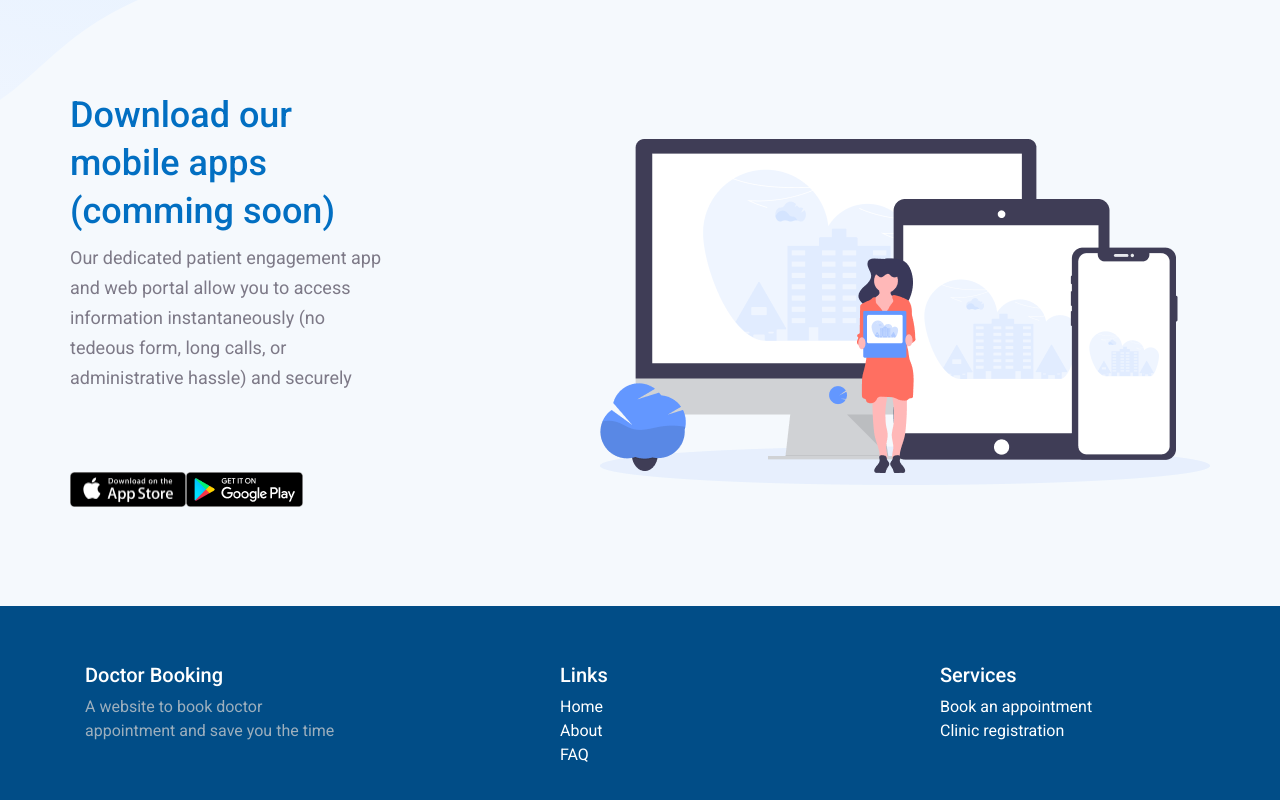
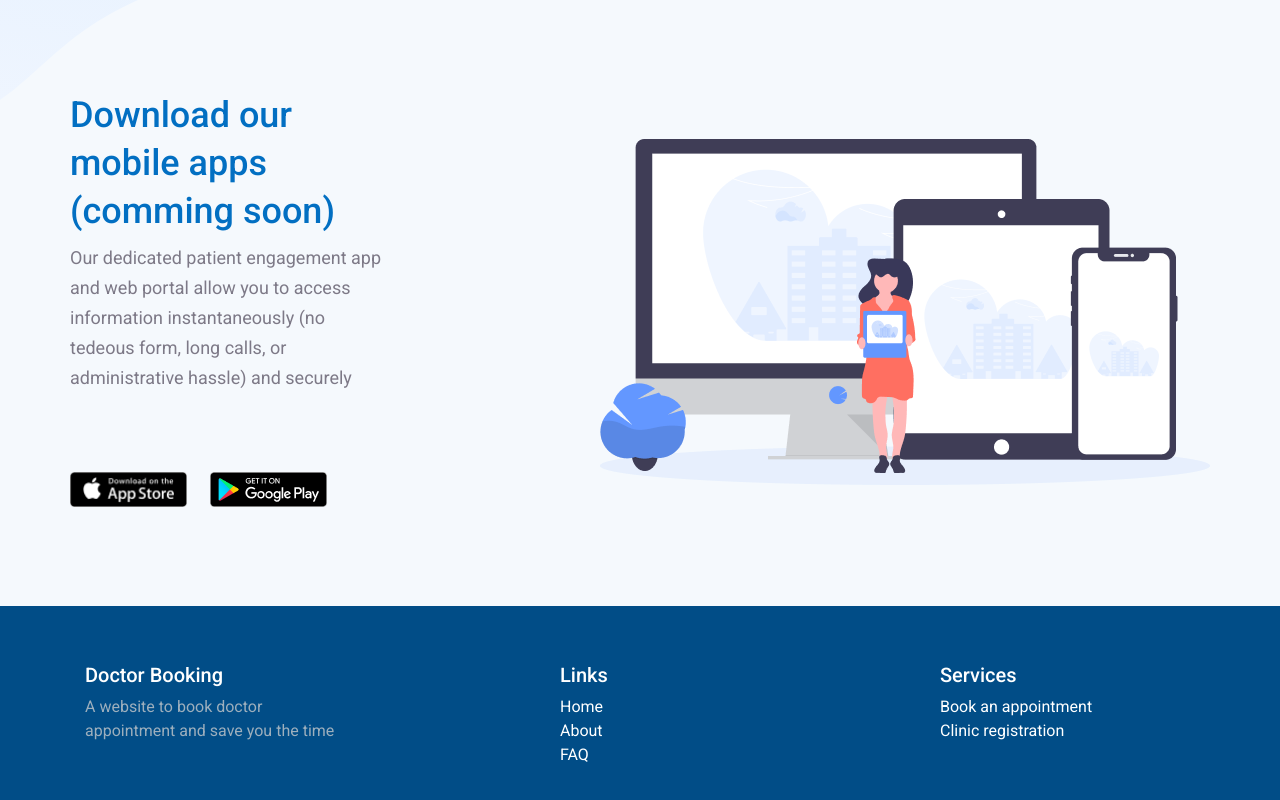
Before and after one commit to Iraq-WBC-Capstones-2020/doctor-booking-web, a React (Create React App) app: page / in a window 1280 px wide. Shown: the part 548-1348 px from the top of the page. Built offline with nearby package versions, Linux system fonts and the light colour scheme.

Commit message:
Update the input button image

```diff
--- a/src/components/AppSection/style.css
+++ b/src/components/AppSection/style.css
@@ -57,11 +57,8 @@ body {
   float: left;
 }
 
-.download-buttons a {
+.download-buttons input {
   margin-right: 23px;
-}
-
-.download-buttons img {
   width: 117px;
   height: 35px;
 }
--- a/src/components/AppSection/style.scss
+++ b/src/components/AppSection/style.scss
@@ -56,11 +56,8 @@ color: #7D7987;
     display: flex;
     float: left;
 
-    a{
-        margin-right: 23px;
-    }
-
-    img{
+    input{
+    margin-right: 23px;
     width: 117px;
     height: 35px;
     }
```
Also changed, not shown: src/containers/AboutPage/About.css (+4 -4 lines), 2 other files (tests, documents, lock files or other folders).
